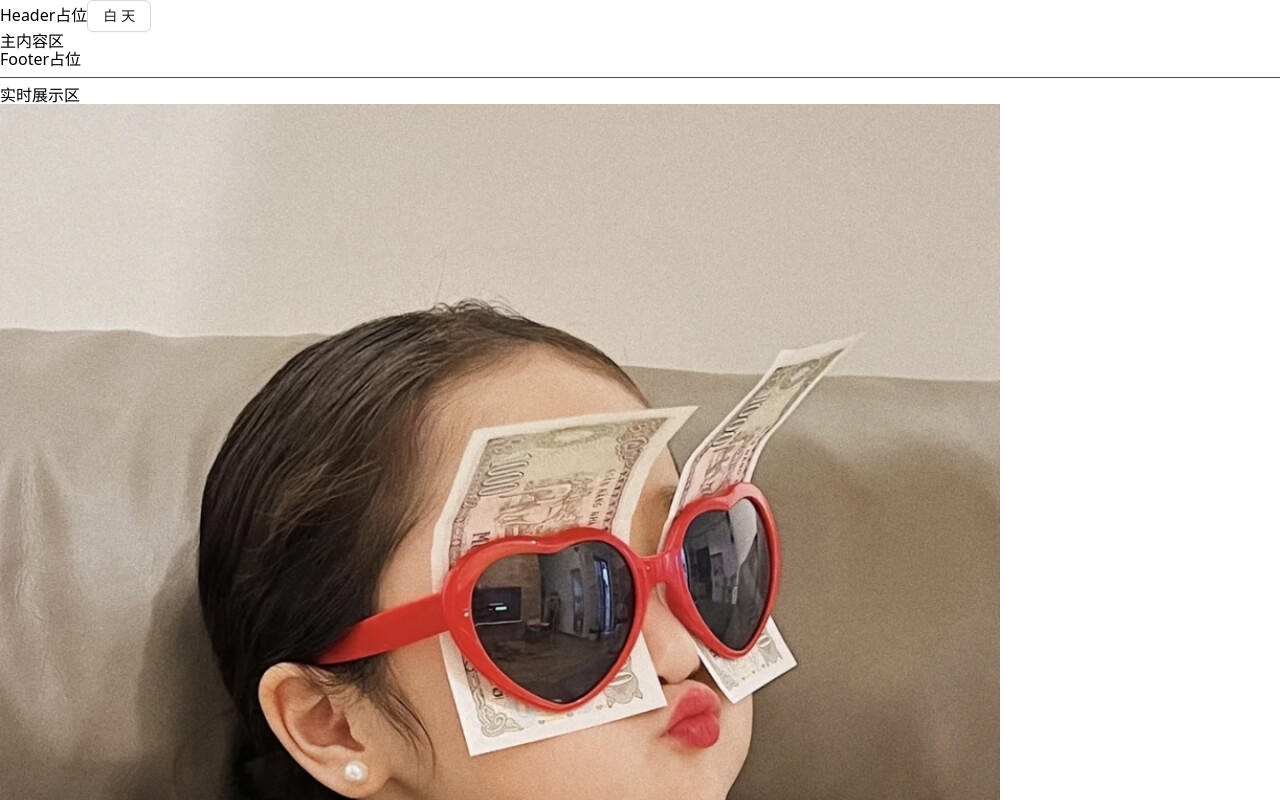
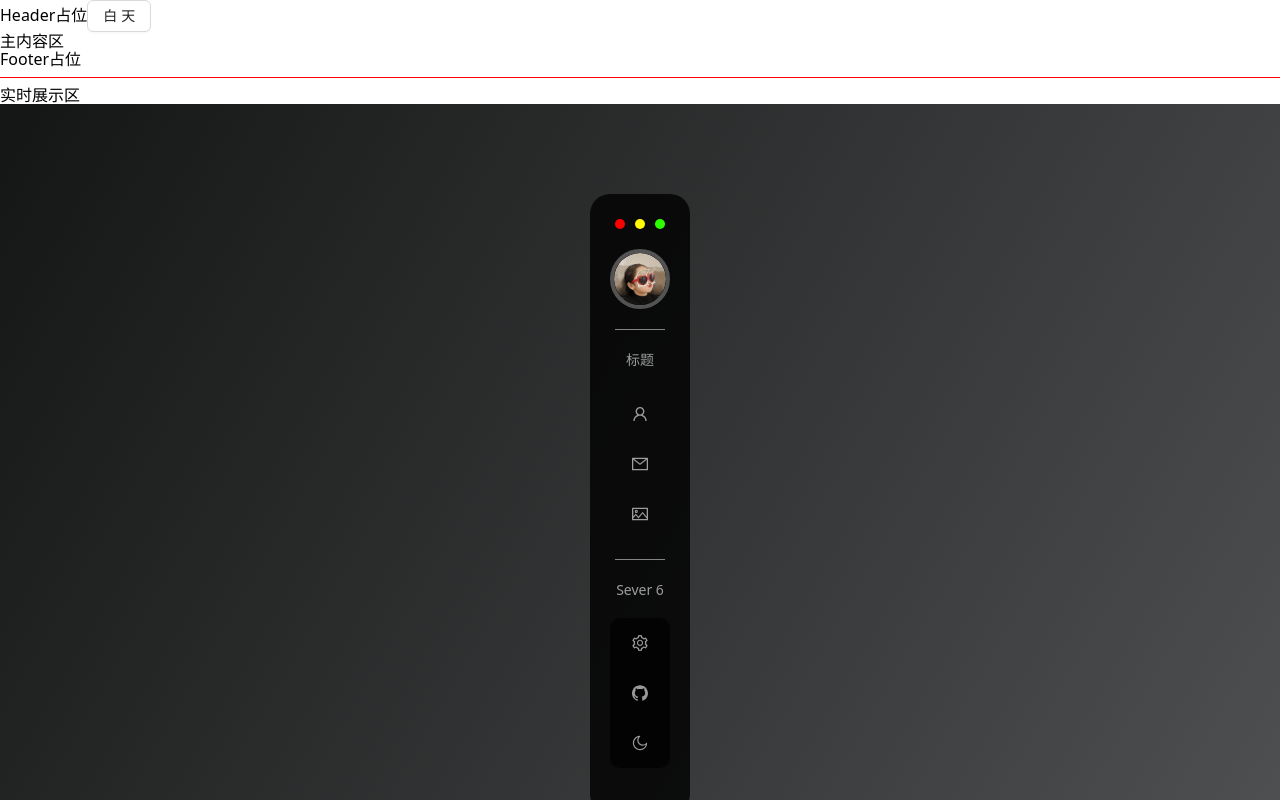
Before and after one commit to 518luck/resume, a React (Vite) app: page / in a window 1280 px wide. Shown: the top 800 px of the page. Built offline with nearby package versions, Linux system fonts and the light colour scheme.

Commit message:
构建菜单组件

```diff
--- a/package.json
+++ b/package.json
@@ -10,6 +10,7 @@
     "preview": "vite preview"
   },
   "dependencies": {
+    "@ant-design/icons": "5.x",
     "@ant-design/v5-patch-for-react-19": "^1.0.3",
     "antd": "^5.25.3",
     "modern-normalize": "^3.0.1",
--- a/src/components/AccountInfoModal/AccountInfoModal.module.scss
+++ b/src/components/AccountInfoModal/AccountInfoModal.module.scss
@@ -0,0 +1,173 @@
+.wrap {
+  color: rgba(255, 255, 255, 0.6);
+  width: 100%;
+  height: 100vh;
+  background: linear-gradient(120deg, #141515 0%, #505152 100%) center / cover
+    no-repeat;
+  background-position: center;
+  background-repeat: no-repeat;
+  background-size: cover;
+  display: flex;
+  align-items: center;
+  justify-content: center;
+  .nav {
+    width: 100px;
+    height: 620px;
+    background: rgba(0, 0, 0, 0.8);
+    border-radius: 20px;
+    overflow: hidden;
+    transition: 0.5s;
+    &:hover {
+      width: 280px;
+    }
+    .btn {
+      width: 60px;
+      height: 10px;
+      display: flex;
+      justify-content: space-around;
+      margin-left: 20px;
+      margin-top: 25px;
+      .btnItem {
+        width: 10px;
+        height: 10px;
+        border-radius: 50%;
+        &:nth-child(1) {
+          background: #ff0000;
+        }
+        &:nth-child(2) {
+          background: #fffb00;
+        }
+        &:nth-child(3) {
+          background: #2bff00;
+        }
+      }
+    }
+    .icon {
+      width: 250px;
+      height: 60px;
+      margin-left: 20px;
+      margin-top: 20px;
+      display: flex;
+      align-items: center;
+      .iconImg {
+        width: 60px;
+        height: 60px;
+        border-radius: 50%;
+        border: 4px solid rgba(255, 255, 255, 0.3);
+        overflow: hidden;
+        img {
+          width: 100%;
+          height: 100%;
+          border-radius: 50%;
+          object-fit: cover;
+        }
+      }
+      .iconCon {
+        height: 60px;
+        margin-left: 30px;
+        p {
+          padding-top: 5px;
+          margin: 0;
+          line-height: 1;
+        }
+
+        h2 {
+          font-weight: 400;
+          margin-top: 10px;
+          line-height: 1;
+        }
+      }
+    }
+    .line {
+      width: 50px;
+      height: 1px;
+      background: rgba(255, 253, 255, 0.5);
+      margin: 20px 25px;
+      transition: 0.5s;
+    }
+    .title {
+      width: 60px;
+      margin: auto;
+      text-align: center;
+      margin-left: 20px;
+      margin-bottom: 20px;
+      p {
+        padding: 0;
+        margin: 0;
+        font-size: 14px;
+        display: inline-block;
+      }
+    }
+    .item {
+      display: flex;
+      position: relative;
+      transition: all 0.3s cubic-bezier(0.25, 0.8, 0.25, 1);
+      border-radius: 6px;
+      &:hover {
+        background: rgba(255, 255, 255, 0.1);
+        transform: translateX(4px);
+        box-shadow: 0 2px 4px rgba(0, 0, 0, 0.1);
+        cursor: pointer;
+      }
+      .light {
+        width: 8px;
+        height: 45px;
+        background: #eb5a56;
+        position: absolute;
+        left: -25px;
+        transition: 0.5s;
+        border-top-right-radius: 4px;
+        border-bottom-right-radius: 4px;
+        opacity: 0;
+      }
+    }
+    .licon {
+      width: 60px;
+      height: 50px;
+      display: flex;
+      justify-content: center;
+      align-items: center;
+    }
+    .con {
+      width: 0;
+      height: 50px;
+      display: flex;
+      justify-content: center;
+      align-items: center;
+      transition: 0.7s;
+      overflow: hidden;
+      position: relative;
+      left: -20px;
+      white-space: nowrap;
+      opacity: 0;
+    }
+    &:hover .con {
+      width: 160px;
+      display: flex;
+      justify-content: center;
+      align-items: center;
+      opacity: 1;
+    }
+    &:hover .line {
+      width: 230px;
+    }
+    &:hover .light {
+      opacity: 1;
+    }
+    &:hover .serve {
+      width: 230px;
+    }
+    .menu {
+      width: 230px;
+      margin-left: 20px;
+    }
+    .serve {
+      width: 60px;
+      background: rgba(0, 0, 0, 0.7);
+      margin-left: 20px;
+      border-radius: 10px;
+      overflow: hidden;
+      transition: 0.5s;
+    }
+  }
+}
--- /dev/null
+++ b/src/components/AccountInfoModal/components/MenuItem/index.tsx
@@ -0,0 +1,19 @@
+import type { ReactNode } from 'react'
+
+import style from '../../AccountInfoModal.module.scss'
+
+interface MenuItemProps {
+  icon: ReactNode
+  text: string
+}
+
+export const MenuItem = ({ icon, text }: MenuItemProps) => {
+  return (
+    <div className={style.item}>
+      <div className={style.light}></div>
+      <div className={style.licon}>{icon}</div>
+      <div className={style.con}>{text}</div>
+      <div className={style.ricon}></div>
+    </div>
+  )
+}
--- a/src/components/AccountInfoModal/index.tsx
+++ b/src/components/AccountInfoModal/index.tsx
@@ -1,8 +1,28 @@
+import {
+  MailOutlined,
+  UserOutlined,
+  PictureOutlined,
+  SettingOutlined,
+  GithubOutlined,
+  MoonOutlined,
+} from '@ant-design/icons'
+
+import { MenuItem } from './components/MenuItem/index'
 import style from './AccountInfoModal.module.scss'
 
 import yanjing from '@/assets/test/眼镜.jpeg'
+const AccountInfoModal = () => {
+  const mainMenu = [
+    { icon: <UserOutlined />, text: '我的主页' },
+    { icon: <MailOutlined />, text: '联系方式' },
+    { icon: <PictureOutlined />, text: '我的经历' },
+  ]
+  const settingsMenu = [
+    { icon: <SettingOutlined />, text: '设置' },
+    { icon: <GithubOutlined />, text: 'Github' },
+    { icon: <MoonOutlined />, text: '黑夜模式' },
+  ]
 
-const AccountInfoModal = () => {
   return (
     <div className={style.wrap}>
       <div className={style.nav}>
@@ -16,39 +36,27 @@ const AccountInfoModal = () => {
             <img src={yanjing} alt='' />
           </div>
           <div className={style.iconCon}>
-            <p>不吃香菜</p>
-            <h2>备注</h2>
+            <p>蜻蜓大队长</p>
+            <h2>Frontend</h2>
+          </div>
         </div>
         <div className={style.line}></div>
         <div className={style.title}>
           <p>标题</p>
         </div>
         <div className={style.menu}>
-            <div className={style.item}>
-              <div className={style.light}></div>
-              <div className={style.licon}>
-                <span
-                  className={`${style.iconfont} ${style.iconWenjian1}`}></span>
-              </div>
-              <div className={style.con}>Payouts</div>
-              <div className={style.ricon}></div>
-            </div>
+          {mainMenu.map((item, index) => (
+            <MenuItem key={index} icon={item.icon} text={item.text} />
+          ))}
         </div>
         <div className={style.line}></div>
         <div className={style.title}>
           <p>Sever 6</p>
         </div>
-          <div className={style.server}>
-            <div className={style.item}>
-              <div className={style.light}></div>
-              <div className={style.licon}>
-                <span
-                  className={`${style.iconfont} ${style.iconWenjian1}`}></span>
-              </div>
-              <div className={style.con}>Payouts</div>
-              <div className={style.ricon}></div>
-            </div>
-          </div>
+        <div className={style.serve}>
+          {settingsMenu.map((item, index) => (
+            <MenuItem key={index} icon={item.icon} text={item.text} />
+          ))}
         </div>
       </div>
     </div>
```
Also changed, not shown: 1 other file (tests, documents, lock files or other folders). Lines whose indentation alone changed are shown as unchanged.
